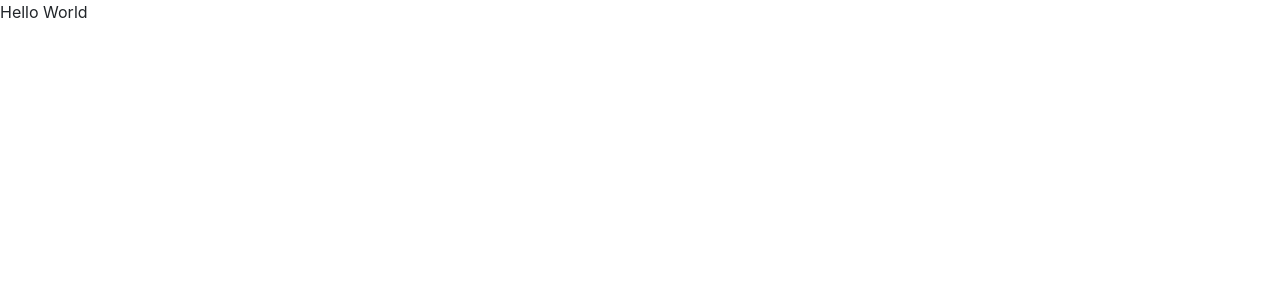
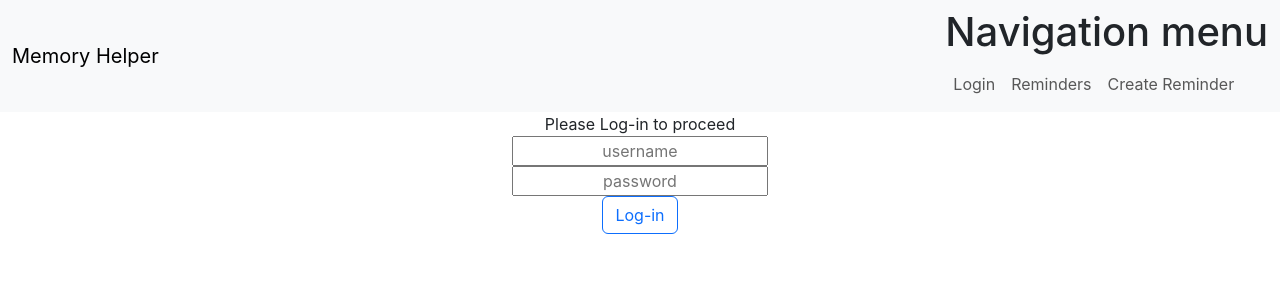
Before and after one commit to lopezatn/memory-helper, a React (Create React App) app: page / in a window 1280 px wide. Shown: the top 300 px of the page. Built offline with nearby package versions, Linux system fonts and the light colour scheme.

Commit message:
react-routes added to my navigation

```diff
--- a/src/components/login/Login.jsx
+++ b/src/components/login/Login.jsx
@@ -3,6 +3,7 @@ import './Login.css';
 import InputField from '../inputField/InputField';
 import Button from '../button/Button';
 import login from '../../clients/loginClient';
+import Navigation from '../../routes/Navigation';
 
 const Login = () => {
     const [username, setUsername] = useState("");
@@ -50,19 +51,7 @@ const Login = () => {
                 <button className="navbar-toggler" type="button" data-bs-toggle="collapse" data-bs-target="#navbarNav" aria-controls="navbarNav" aria-expanded="false" aria-label="Toggle navigation">
                 <span className="navbar-toggler-icon"></span>
                 </button>
-                <div className="collapse navbar-collapse" id="navbarNav">
-                <ul className="navbar-nav ms-auto">
-                    <li className="nav-item">
-                    <a className="nav-link active" aria-current="page" href="#">Login</a>
-                    </li>
-                    <li className="nav-item">
-                    <a className="nav-link" href="#">Reminders</a>
-                    </li>
-                    <li className="nav-item">
-                    <a className="nav-link" href="#">Create Reminder</a>
-                    </li>
-                </ul>
-                </div>
+                <Navigation />
             </div>
             </nav>
         </header>
--- a/src/components/reminders/Reminders.jsx
+++ b/src/components/reminders/Reminders.jsx
@@ -9,3 +9,5 @@ const Reminders = () => {
         </>
     )
 }
+
+export default Reminders;
--- /dev/null
+++ b/src/error-page.jsx
@@ -0,0 +1,18 @@
+import { useRouteError } from "react-router-dom";
+
+const ErrorPage = () => {
+  const error = useRouteError();
+  console.error(error);
+
+  return (
+    <div id="error-page">
+      <h1>Oops!</h1>
+      <p>Sorry, an unexpected error has occurred.</p>
+      <p>
+        <i>{error.statusText || error.message}</i>
+      </p>
+    </div>
+  );
+}
+
+export default ErrorPage;
--- a/src/index.js
+++ b/src/index.js
@@ -2,25 +2,29 @@ import React from 'react';
 import ReactDOM from 'react-dom/client';
 import { createBrowserRouter, RouterProvider } from 'react-router-dom';
 import './index.css';
-import App from './App';
 import reportWebVitals from './reportWebVitals';
+import ErrorPage from './error-page';
+import Login from './components/login/Login';
+import Reminders from './components/reminders/Reminders';
 
 const router = createBrowserRouter([
   {
     path: "/",
-    element: <div>Hello World</div>
-  }
+    element: <Login />,
+    errorElement: <ErrorPage />,
+  },
+  {
+    path: "/reminders",
+    element: <Reminders />,
+    errorElement: <ErrorPage />,
+  },
 ]);
 
 const root = ReactDOM.createRoot(document.getElementById('root'));
 root.render(
   <React.StrictMode>
     <RouterProvider router={router} />
-    {/* <App /> */}
   </React.StrictMode>
 );
 
-// If you want to start measuring performance in your app, pass a function
-// to log results (for example: reportWebVitals(console.log))
-// or send to an analytics endpoint. Learn more: https://bit.ly/CRA-vitals
 reportWebVitals();
--- /dev/null
+++ b/src/routes/Navigation.jsx
@@ -0,0 +1,24 @@
+const Navigation = () => {
+    return (
+      <>
+        <div id="sidebar">
+            <h1>Navigation menu</h1>
+            <nav>
+                <ul className="navbar-nav ms-auto">
+                <li className="nav-item">
+                    <a className="nav-link" href={`/`}>Login</a>
+                </li>
+                <li className="nav-item">
+                    <a className="nav-link" href={`/reminders`}>Reminders</a>
+                </li>
+                <li className="nav-item">
+                    <a className="nav-link" href={`/new-reminder`}>Create Reminder</a>
+                </li>
+                </ul>
+            </nav>
+        </div>
+      </>
+    );
+  }
+
+export default Navigation;
```
Also changed, not shown: src/routes/root.jsx (deleted).
